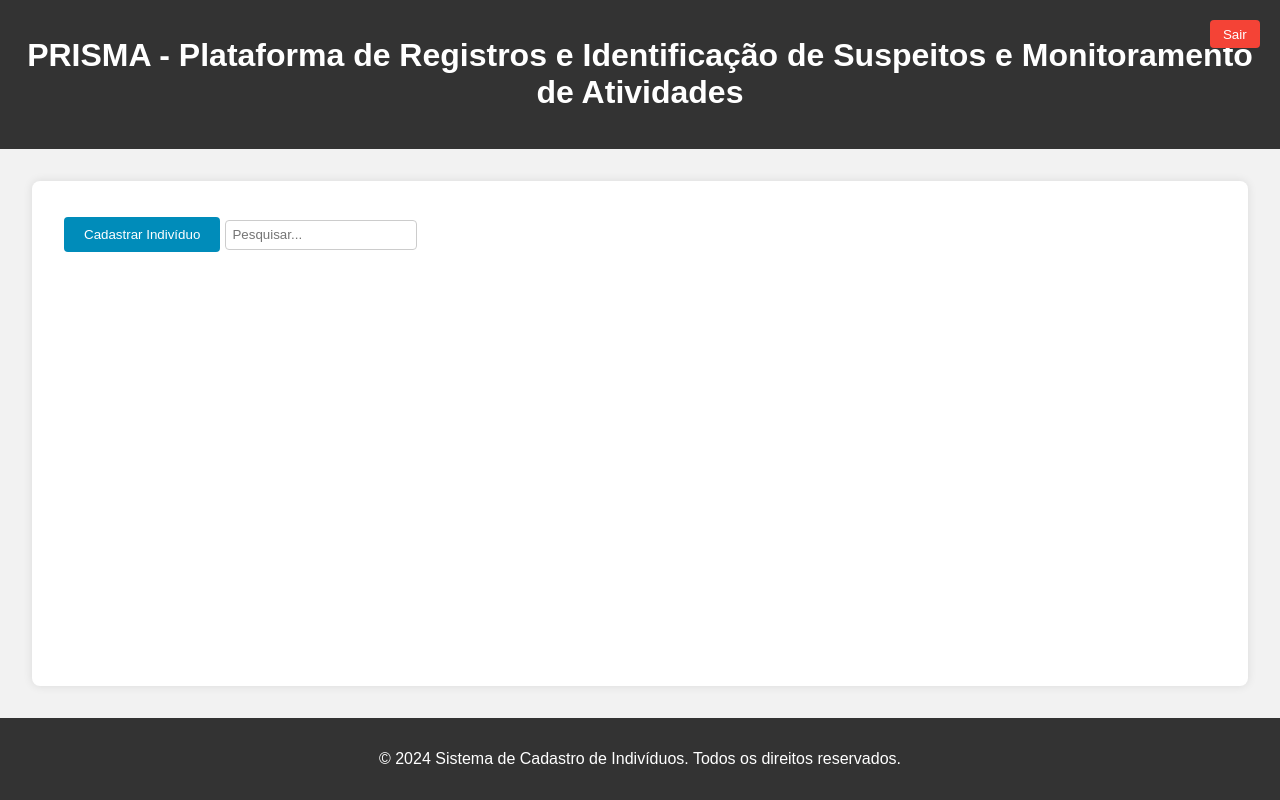
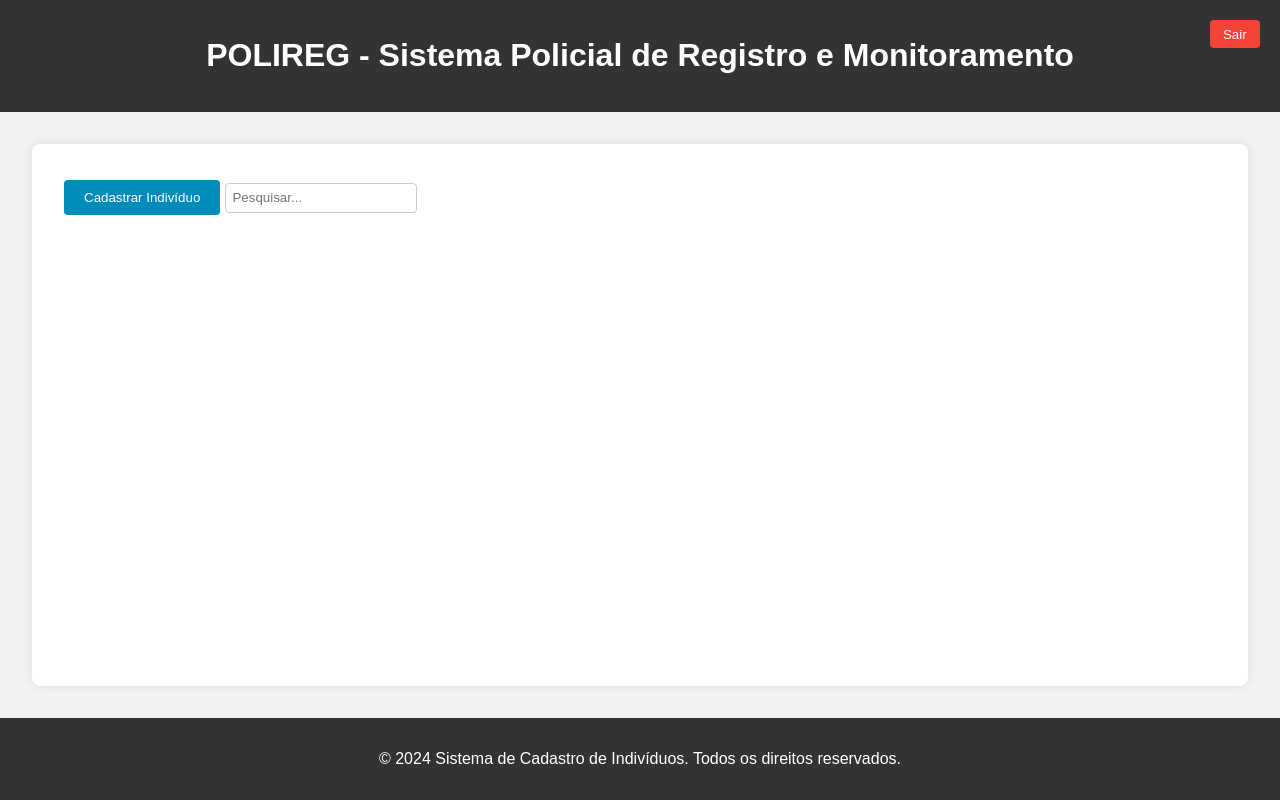
Before and after one commit to brunodivinoo/deploy_aws, a plain HTML site: page listagem.html in a window 1280 px wide. Drawn offline with Linux system fonts and the light colour scheme; no server answers.

```diff
--- a/listagem.html
+++ b/listagem.html
@@ -3,7 +3,7 @@
 <head>
     <meta charset="UTF-8">
     <meta name="viewport" content="width=device-width, initial-scale=1.0">
-    <title>PRISMA - Plataforma de Registros e Identificação de Suspeitos e Monitoramento de Atividades</title>
+    <title>POLIREG - Sistema Policial de Registro e Monitoramento</title>
     <link rel="stylesheet" href="css/styles.css">
     <style>
         /* Estilos para o modal */
@@ -79,7 +79,7 @@
 </head>
 <body>
     <header>
-        <h1>PRISMA - Plataforma de Registros e Identificação de Suspeitos e Monitoramento de Atividades</h1>
+        <h1>POLIREG - Sistema Policial de Registro e Monitoramento</h1>
         <button class="logout" onclick="location.href='/logout'">Sair</button>
         <button id="manage-users-btn" type="button" style="display: none;" onclick="location.href='gerenciar_usuarios.html'">Gerenciar Usuários</button>
     </header>
```
